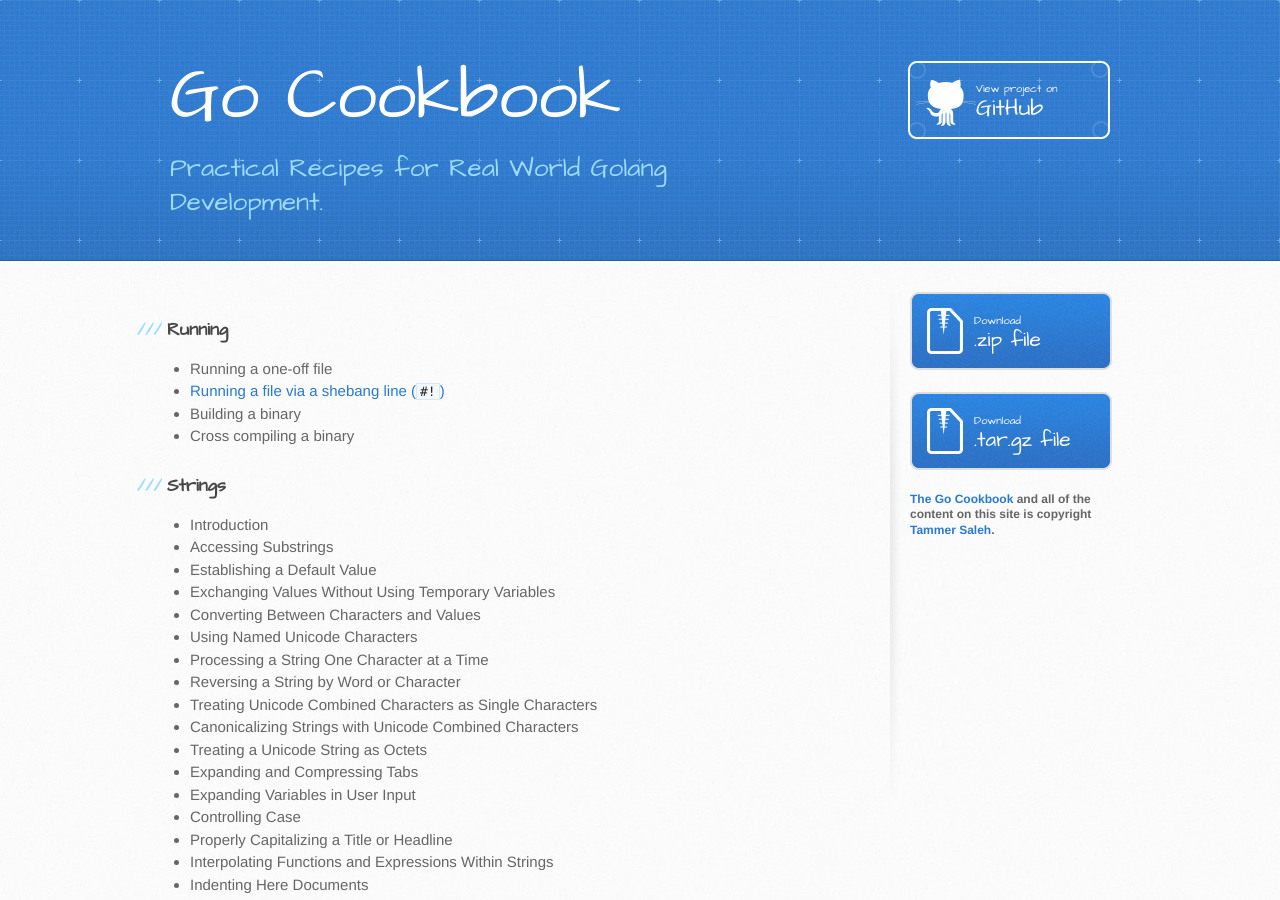
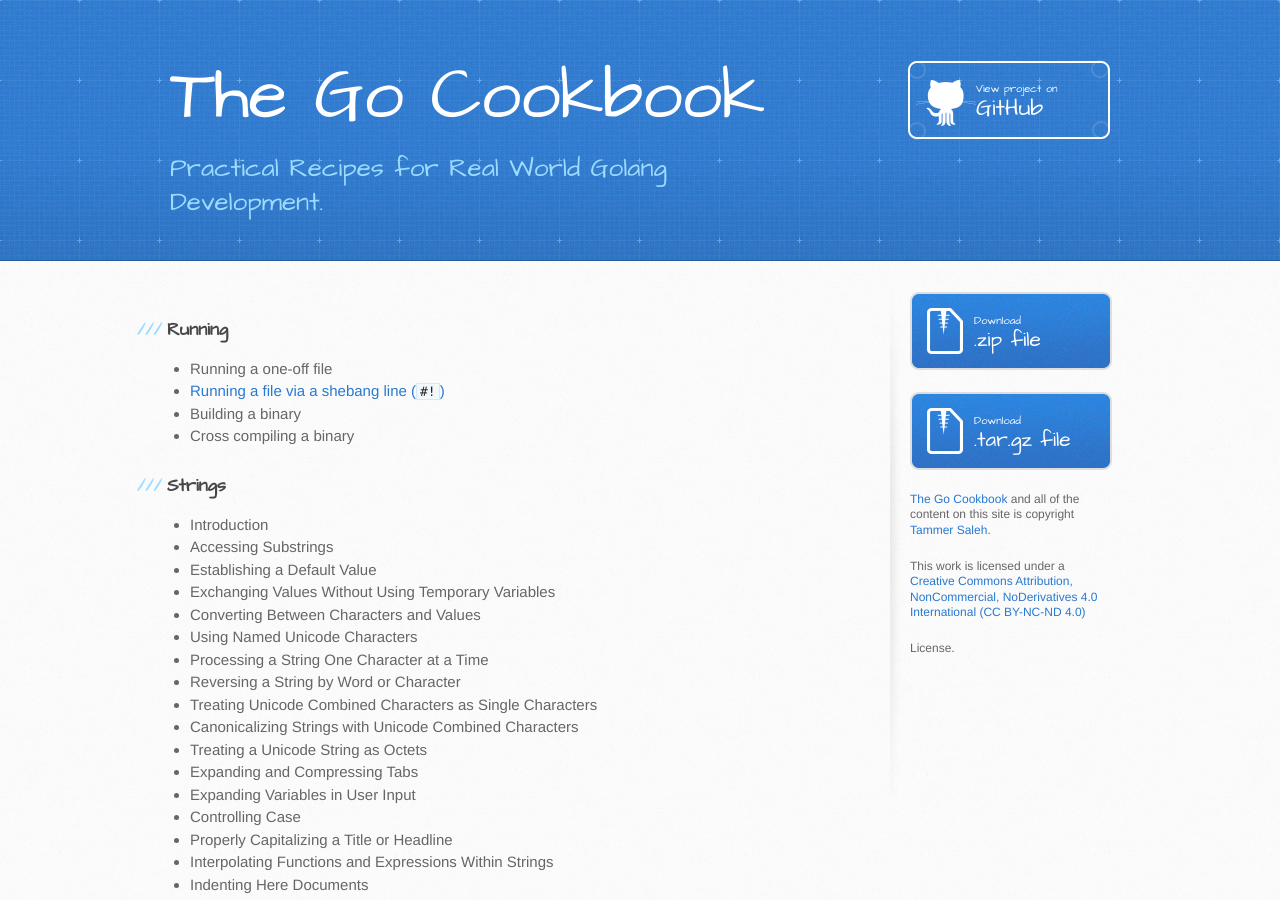
Before and after one commit to superorbital/golangcookbook.github.io, a Jekyll site: the page built from index.md, in a window 1280 px wide and 900 px high. Built offline with Jekyll 4.4.1, drawn with Linux system fonts in a browser that asks for light colours; comment, search, counter and statistics services are not loaded.

Commit message:
Add license

```diff
--- a/_config.yml
+++ b/_config.yml
@@ -1,4 +1,4 @@
-name: Go Cookbook
+name: The Go Cookbook
 markdown: kramdown
 kramdown:
   input: GFM
--- a/_layouts/default.html
+++ b/_layouts/default.html
@@ -43,7 +43,20 @@
             .tar.gz file
           </a>
 
-          <p class="repo-owner"><a href="https://github.com/golangcookbook">The Go Cookbook</a> and all of the content on this site is copyright <a href="http://tammersaleh.com">Tammer Saleh</a>.</p>
+          <div class="repo-owner">
+            <p>
+              <a href="https://github.com/golangcookbook">The Go Cookbook</a>
+              and all of the content on this site is copyright
+              <a href="http://tammersaleh.com">Tammer Saleh</a>.
+            </p>
+            <p>
+              This work is licensed under a
+              <a href="http://creativecommons.org/licenses/by-nc-nd/4.0/">
+                Creative Commons Attribution, NonCommercial, NoDerivatives 4.0 International (CC BY-NC-ND 4.0)
+              </a>
+            </p>
+            License.
+          </div>
 
         </aside>
       </div>
```
Also changed, not shown: LICENSE.md (added), README.md.
